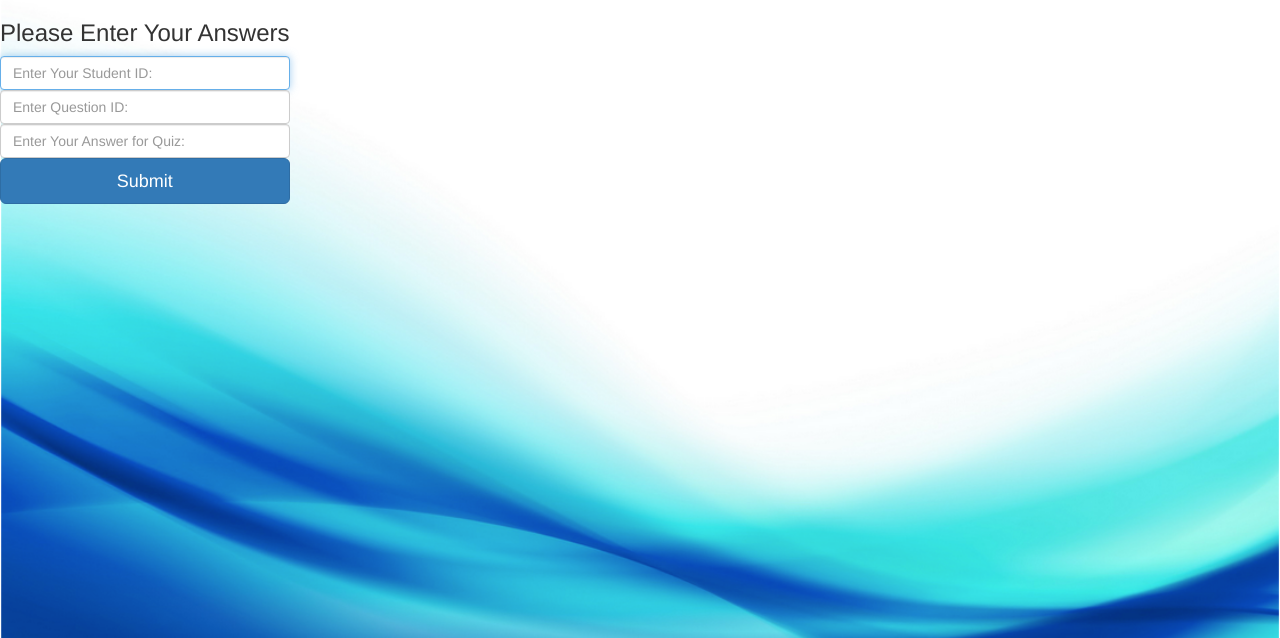
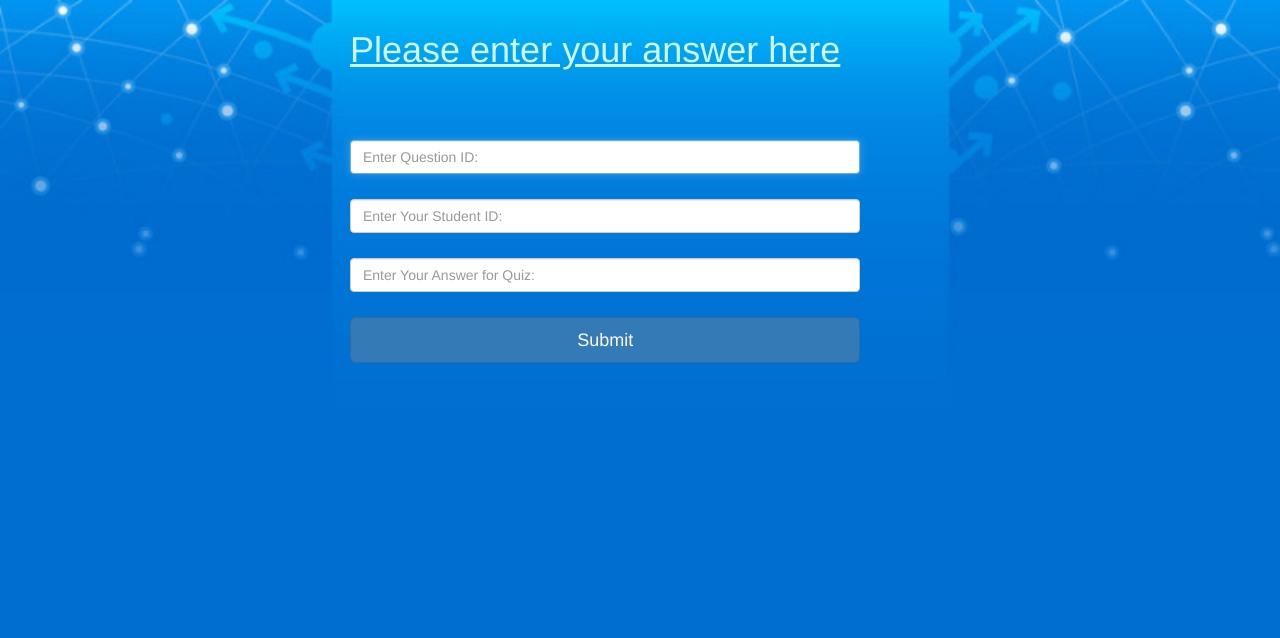
Before and after one commit to pallavikhandekar/LearningLabs, a Django app: page /Audiencepoll in a window 1280 px wide. Shown: the top 638 px of the page. Run offline with Django 3.2, Linux system fonts and the light colour scheme; some libraries are stand-ins or nearby versions.

Commit message:
new poll website

```diff
--- a/LearningLabs/Templates/audiencepoll.html
+++ b/LearningLabs/Templates/audiencepoll.html
@@ -1,25 +1,43 @@
 <!DOCTYPE html>
 <html>
+
 <head>
 <script type="text/javascript"
 	src="https://ajax.googleapis.com/ajax/libs/angularjs/1.2.24/angular.min.js"></script>
 {% load staticfiles %}
-<script type="text/javascript" src="{% static "JavaScript/app.js" %}">
+<script type="text/javascript" src="{% static "JavaScript/app.js" %}">	</script>
 
-</script>
 <link rel="stylesheet"
 	href="https://maxcdn.bootstrapcdn.com/bootstrap/3.2.0/css/bootstrap.min.css">
-<style>
+
+<style type="text/css">
 body {
 	position: absolute;
 	background-size: cover;
 	background-repeat: no-repeat
 }
+
+h1.text-center {
+  text-align: center;
+  padding: 10px 30px 50px 350px;
+  text-decoration: underline;
+ color: #CEF6F5;
+}
+
+.padding1 {
+  padding: 10px 10px 10px 350px;
+}
+
+tr.spaceUnder > td {
+    padding-bottom: 25px;
+}
+
 </style>
 </head>
-<body background="{% static "images/bcg.png" %}" data-ng-app="application"ng-controller="QuizMe as quizmeCntrl">
 
-	<div>
+<body background="{% static "images/webbackground.png" %}" data-ng-app="application" ng-controller="QuizMe as quizmeCntrl">
+
+	<!-- <div>
 	<form class="" name="input" method="post" action="/answerSaved">
 		{% csrf_token %}
 		<h3>Please Enter Your Answers</h3>
@@ -42,6 +60,42 @@ body {
 			</tr>
 		</table>
 		</form>
+	</div> -->
+
+	<!-- Test with bootstrap -->
+	<div class="bs-example">
+	<h1 class="text-center"> Please enter your answer here</h1>
+
+
+	<div class="padding1">
+	<form name="input" method="post" action="/answerSaved">
+		{% csrf_token %}
+
+		<table align="center" style="width: 100%">
+
+		   <tr class="spaceUnder">
+				<td><input class="form-control" name="questionId" type="text"
+					placeholder="Enter Question ID:" required="" autofocus=""></td>
+			</tr>
+
+			<tr class="spaceUnder">
+				<td><input class="form-control" name="studentId" type="text"
+					placeholder="Enter Your Student ID:" required="" autofocus=""></td>
+			</tr>
+
+			<tr class="spaceUnder">
+				<td><input class="form-control" name="answer" type="text"
+					placeholder="Enter Your Answer for Quiz:" required="" autofocus=""></td>
+			</tr>
+
+			<tr class="spaceUnder">
+				<td><input class="btn btn-lg btn-primary btn-block"
+					type="submit" value=Submit> </td>
+			</tr>
+		</table>
+		</form>
+	 	</div>
 	</div>
+
 </body>
 </html>
--- a/LearningLabs/learning_labs/views.py
+++ b/LearningLabs/learning_labs/views.py
@@ -1,7 +1,7 @@
 from django.shortcuts import render
 from django.http.response import HttpResponse
 # from django.template import Context, loader
-from learning_labs.models import Register, Quiz, QuestionsTable,Answers
+from learning_labs.models import Register, Quiz, QuestionsTable,pollAnswers
 from django.utils import simplejson
 from django.contrib.auth import authenticate, login
 import geoTracker
@@ -47,7 +47,7 @@ def audienceAnswer(request):
     questionId = request.POST.get('questionId')
     answer = request.POST.get('answer')
 
-    aaObj = Answers.objects.create(studentId=studentId,questionId=questionId, answer=answer)
+    aaObj = pollAnswers.objects.create(studentId=studentId,questionId=questionId, answer=answer)
     aaObj.save()
     return HttpResponse("Answer Saved Successfuly!");
 
```
Also changed, not shown: LearningLabs/learning_labs/models.py (+12 -12 lines), LearningLabs/static/images/webbackground.jpg (added), LearningLabs/static/images/webbackground.png (added).
